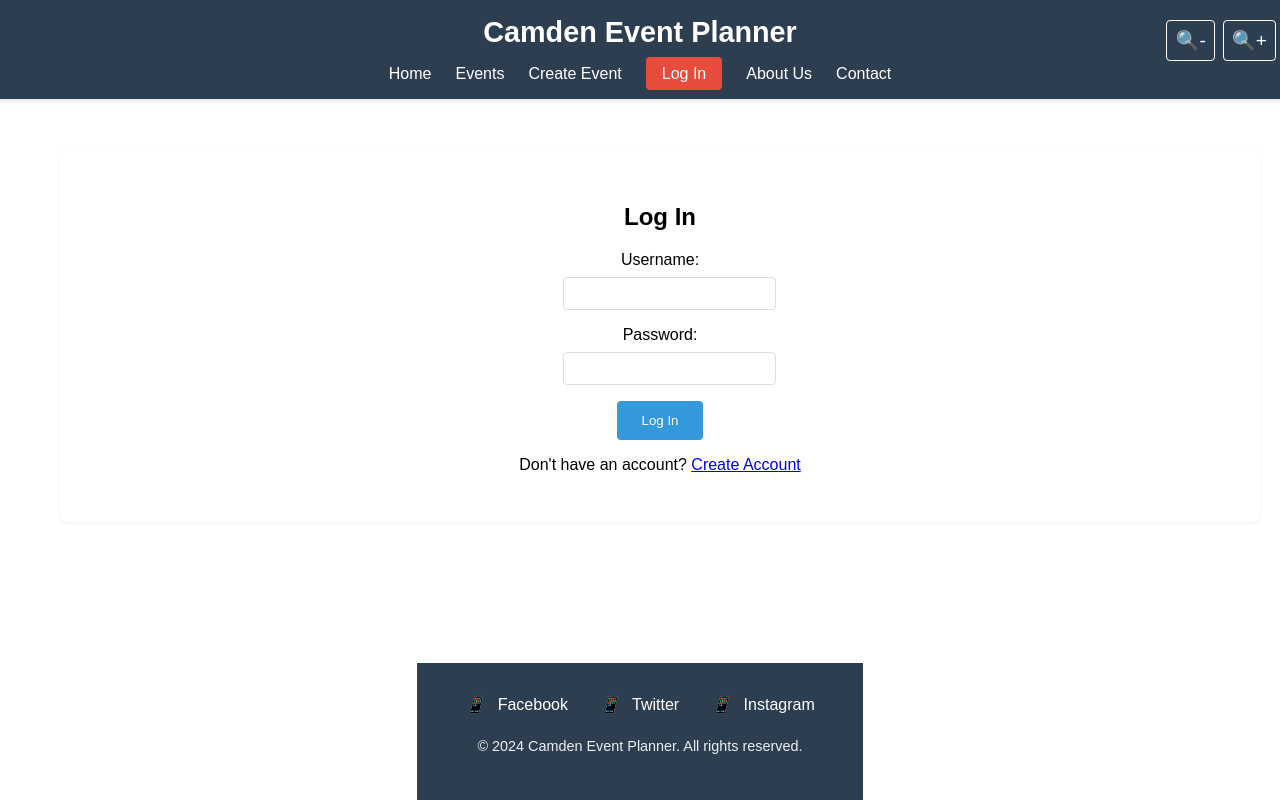
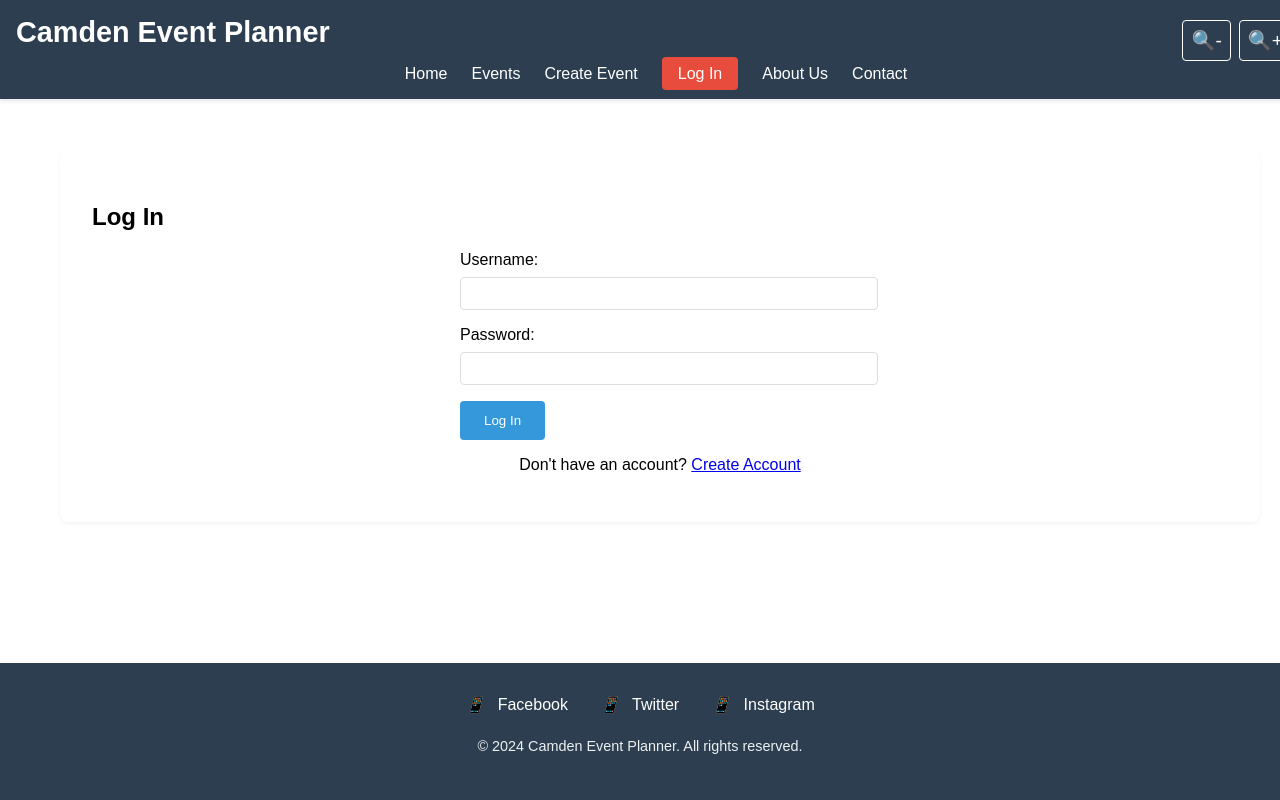
Before and after one commit to DanMorris2004/IDP-Website, a React (Vite) app: page /login in a window 1280 px wide. Shown: the top 800 px of the page. Built offline with nearby package versions, Linux system fonts and the light colour scheme.

Commit message:
Restored to 'd1da2495a8fb03496257ea1ca9b54c19abe6d042'
Replit-Restored-To:d1da2495a8fb03496257ea1ca9b54c19abe6d042

```diff
--- a/src/App.css
+++ b/src/App.css
@@ -7,8 +7,6 @@ body {
   min-height: 100vh;
   display: flex;
   flex-direction: column;
-  align-items: center;
-  text-align: center;
 }
 
 main {
@@ -17,9 +15,6 @@ main {
   width: 100%;
   max-width: 1440px;
   margin: 0 auto;
-  display: flex;
-  flex-direction: column;
-  align-items: center;
 }
 
 .header {
@@ -94,10 +89,6 @@ section {
   border-radius: 8px;
   box-shadow: 0 2px 4px rgba(0,0,0,0.05);
   box-sizing: border-box;
-  display: flex;
-  flex-direction: column;
-  align-items: center;
-  text-align: center;
 }
 
 @media (max-width: 768px) {
@@ -222,10 +213,6 @@ section {
 form {
   max-width: 400px;
   margin: 0 auto;
-  display: flex;
-  flex-direction: column;
-  align-items: center;
-  width: 100%;
 }
 
 form div {
```
